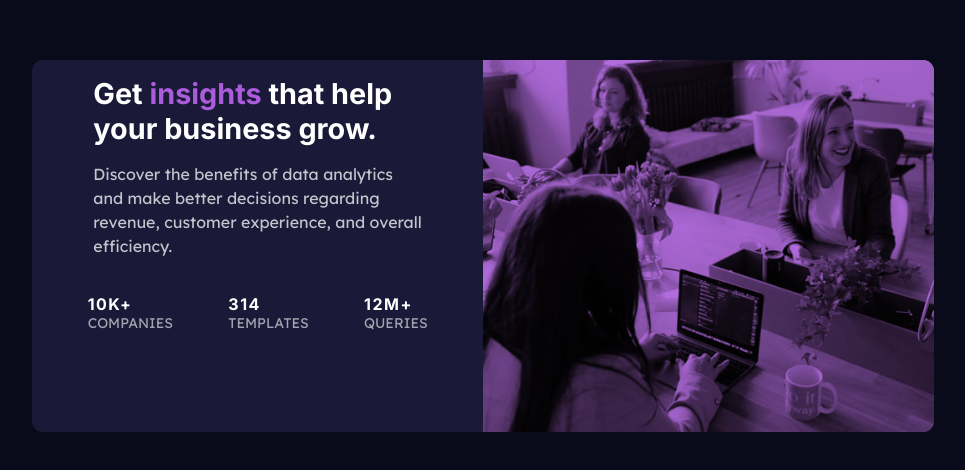
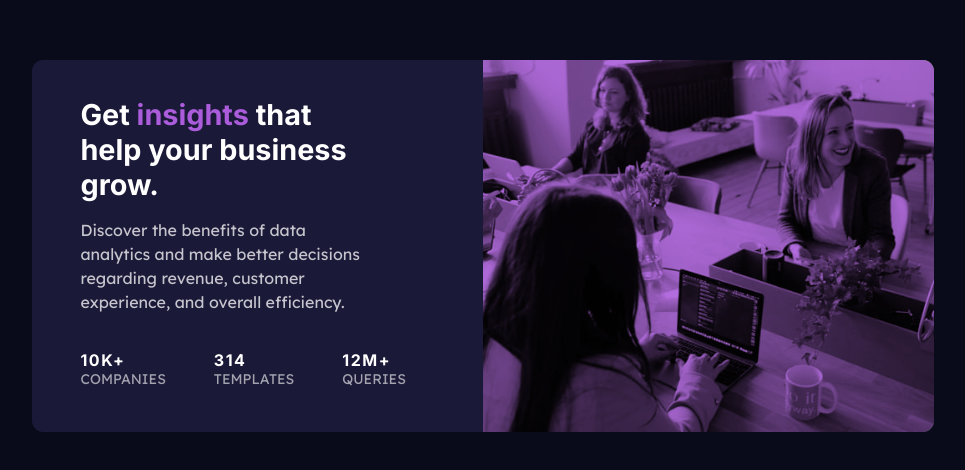
Before and after one commit to mbtenkorang/stats-preview-card, a plain HTML site: page index.html in a window 1280 px wide. Shown: the part 154-624 px from the top of the page, without its empty margins (157-1122 px from the left). Drawn offline with Linux system fonts and the light colour scheme.

Commit message:
Update styles for .info-wrapper

```diff
--- a/css/style.css
+++ b/css/style.css
@@ -131,21 +131,24 @@ article div.stats .stats--text {
     grid-column: 2/3;
     grid-row: 1/3;
   }
-  article div.main-text {
-    max-width: 73%;
+  article div.info-wrapper {
+    width: 90%;
     grid-area: info;
     grid-row: 1/3;
+    padding-right: 2rem;
+    padding-left: 3rem;
   }
-  div.main-text > * {
+  article div.main-text {
     text-align: left;
+    margin: 0;
   }
   div.metrics-text {
     display: -webkit-box;
     display: -ms-flexbox;
     display: flex;
-    -webkit-box-pack: space-evenly;
-        -ms-flex-pack: space-evenly;
-            justify-content: space-evenly;
+    -webkit-box-pack: justify;
+        -ms-flex-pack: justify;
+            justify-content: space-between;
   }
   div.metrics-text .stats {
     -webkit-box-align: start;
```
